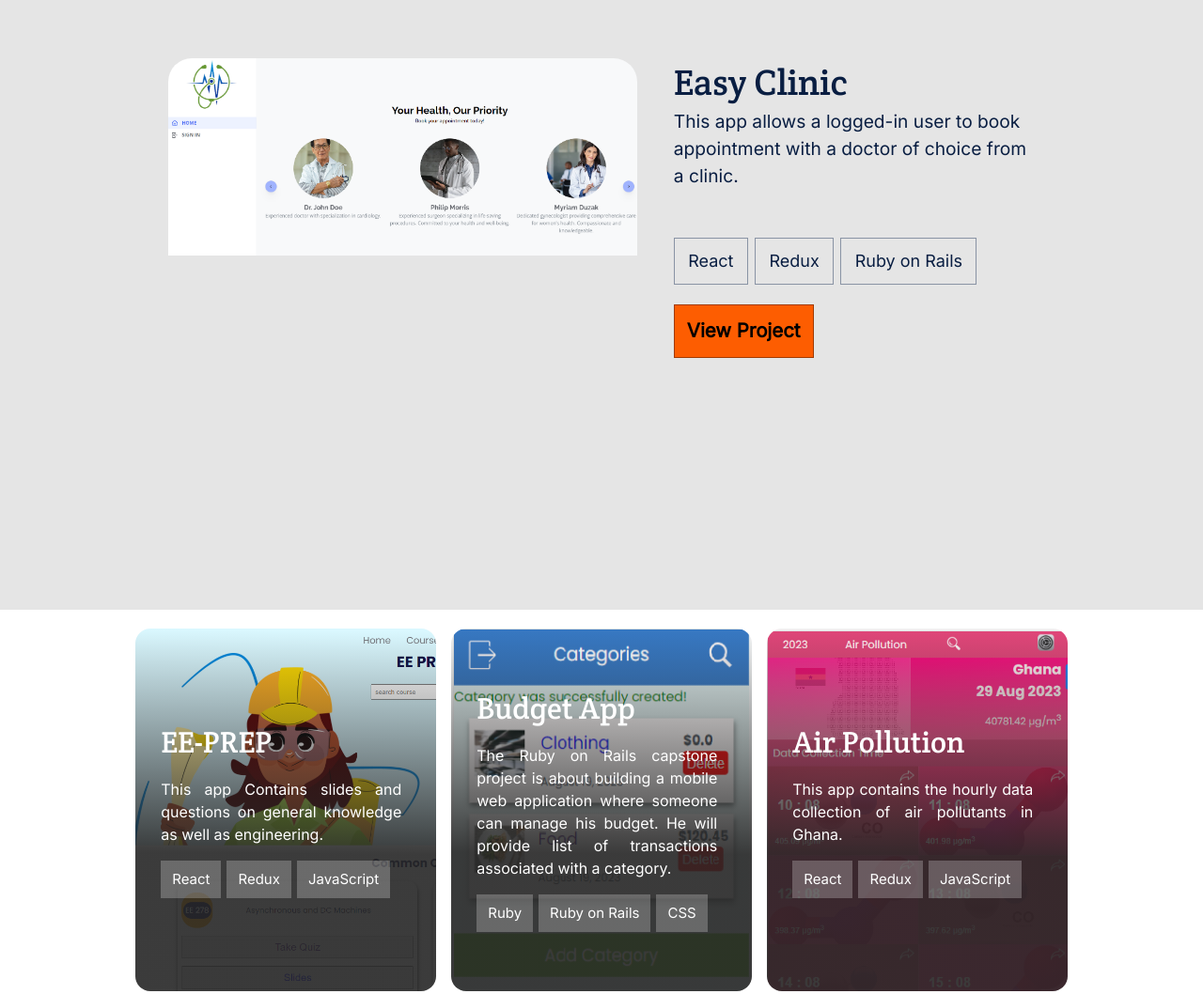
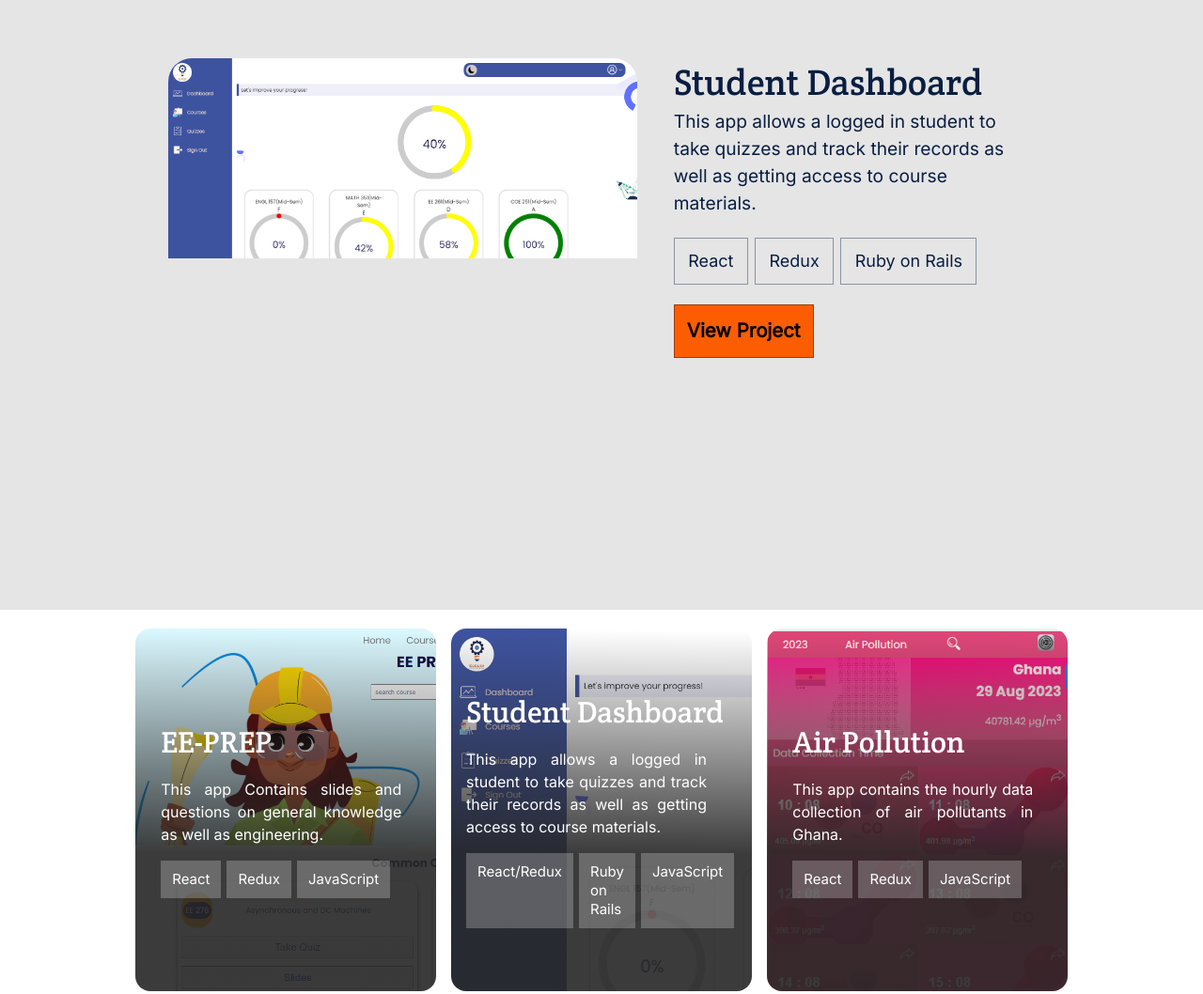
Before and after one commit to Mylo16/Portfolio, a plain HTML site: page index.html in a window 1280 px wide. Shown: the part 839-1897 px from the top of the page at 94% size. Drawn offline with Linux system fonts and the light colour scheme.

Commit message:
finish editting

```diff
--- a/index.html
+++ b/index.html
@@ -126,9 +126,9 @@
             <div id="work-image">
             </div>
            <div class="work-subtitle">
-            Easy Clinic
+            Student Dashboard
               <p class="work-details">
-                This app allows a logged-in user to book appointment with a doctor of choice from a clinic.
+                This app allows a logged in student to take quizzes and track their records as well as getting access to course materials.
               </p>
               <div class="flex
                     flex-start">
--- a/js/script.js
+++ b/js/script.js
@@ -26,13 +26,13 @@ const projects = [
   },
   {
     id: 'bg-pro2',
-    name: 'Budget App',
-    description: 'The Ruby on Rails capstone project is about building a mobile web application where someone can manage his budget. He will provide list of transactions associated with a category.',
-    featuredImage: './img/budget.png',
-    technologies: ['Ruby', 'Ruby on Rails', 'CSS',],
+    name: 'Student Dashboard',
+    description: 'This app allows a logged in student to take quizzes and track their records as well as getting access to course materials.',
+    featuredImage: './img/ee-prep.png',
+    technologies: ['React/Redux', 'Ruby on Rails', 'JavaScript',],
     seeProject: 'See Project',
-    linkLive: '<a href="https://budget-app-g33j.onrender.com/" target="blank">See Live</a>',
-    linkSource: '<a href="https://github.com/Mylo16/Budget-App" target="blank">See Source</a>',
+    linkLive: '<a href="https://ee-prep.vercel.app/" target="blank">See Live</a>',
+    linkSource: '<a href="https://github.com/Mylo16/ee-prep" target="blank">See Source</a>',
   },
   {
     id: 'bg-pro3',
@@ -104,13 +104,13 @@ projects.map((card) => {
 const allProjects = [
   {
     id: 'projects',
-    name: 'EasyClinic',
+    name: 'Student Dashboard',
     description: 'This app allows a logged-in user to book appointment with a doctor of choice from a clinic.',
-    featuredImage: './img/easyclinic.png',
+    featuredImage: './img/ee-prep.png',
     technologies: ['React', 'Redux', 'Ruby on Rails'],
     seeProject: 'See Project',
-    linkLive: '<a href="https://easyclinic-client.vercel.app/" target="blank">See Live</a>',
-    linkSource: '<a href="https://github.com/oovillagran/final-capstone-back-end" target="blank">See Source</a>',
+    linkLive: '<a href="https://ee-prep.vercel.app/" target="blank">See Live</a>',
+    linkSource: '<a href="https://github.com/Mylo16/ee-prep/" target="blank">See Source</a>',
   },
   {
     id: 'bg-pro1',
@@ -124,13 +124,13 @@ const allProjects = [
   },
   {
     id: 'bg-pro2',
-    name: 'Budget App',
-    description: 'The Ruby on Rails capstone project is about building a mobile web application where someone can manage his budget. He will provide list of transactions associated with a category.',
-    featuredImage: './img/budget.png',
-    technologies: ['Ruby', 'Ruby on Rails', 'CSS',],
+    name: 'Student Dashboard',
+    description: 'This app allows a logged in user to take quizzes and track their records as well as getting access to course materials',
+    featuredImage: './img/ee-prep.png',
+    technologies: ['React/Redux', 'Ruby on Rails', 'JavaScript',],
     seeProject: 'See Project',
-    linkLive: '<a href="https://budget-app-g33j.onrender.com/" target="blank">See Live</a>',
-    linkSource: '<a href="https://github.com/Mylo16/Budget-App" target="blank">See Source</a>',
+    linkLive: '<a href="https://ee-prep.vercel.app/" target="blank">See Live</a>',
+    linkSource: '<a href="https://github.com/Mylo16/ee-prep" target="blank">See Source</a>',
   },
   {
     id: 'bg-pro3',
--- a/styles/styles.css
+++ b/styles/styles.css
@@ -254,7 +254,7 @@ nav ul li:hover {
   margin-top: 2em;
   width: 20rem;
   height: 13rem;
-  background-image: url(../img/easyclinic.png);
+  background-image: url(../img/ee-prep.png);
   background-size: contain;
   background-repeat: no-repeat;
   border-radius: 1rem;
@@ -448,7 +448,7 @@ nav ul li:hover {
 }
 
 #bg-pro2 {
-  background: linear-gradient(180.45deg, rgba(38, 38, 38, 0) 0.75%, rgba(38, 38, 38, 0.9) 61.94%), url(../img/budget.png);
+  background: linear-gradient(180.45deg, rgba(38, 38, 38, 0) 0.75%, rgba(38, 38, 38, 0.9) 61.94%), url(../img/ee-prep.png);
   background-size: cover;
   border-radius: 1rem;
 }
@@ -1014,7 +1014,7 @@ footer {
   }
 
   #bg-pro2:hover {
-    background: url(../img/budget.png);
+    background: url(../img/ee-prep.png);
     background-size: cover;
   }
 
@@ -1430,7 +1430,7 @@ footer {
   }
 
   #bg-pro2:hover {
-    background: url(../img/budget.png);
+    background: url(../img/ee-prep.png);
     background-size: cover;
   }
 
```
Also changed, not shown: img/ee-prep.png (added).
